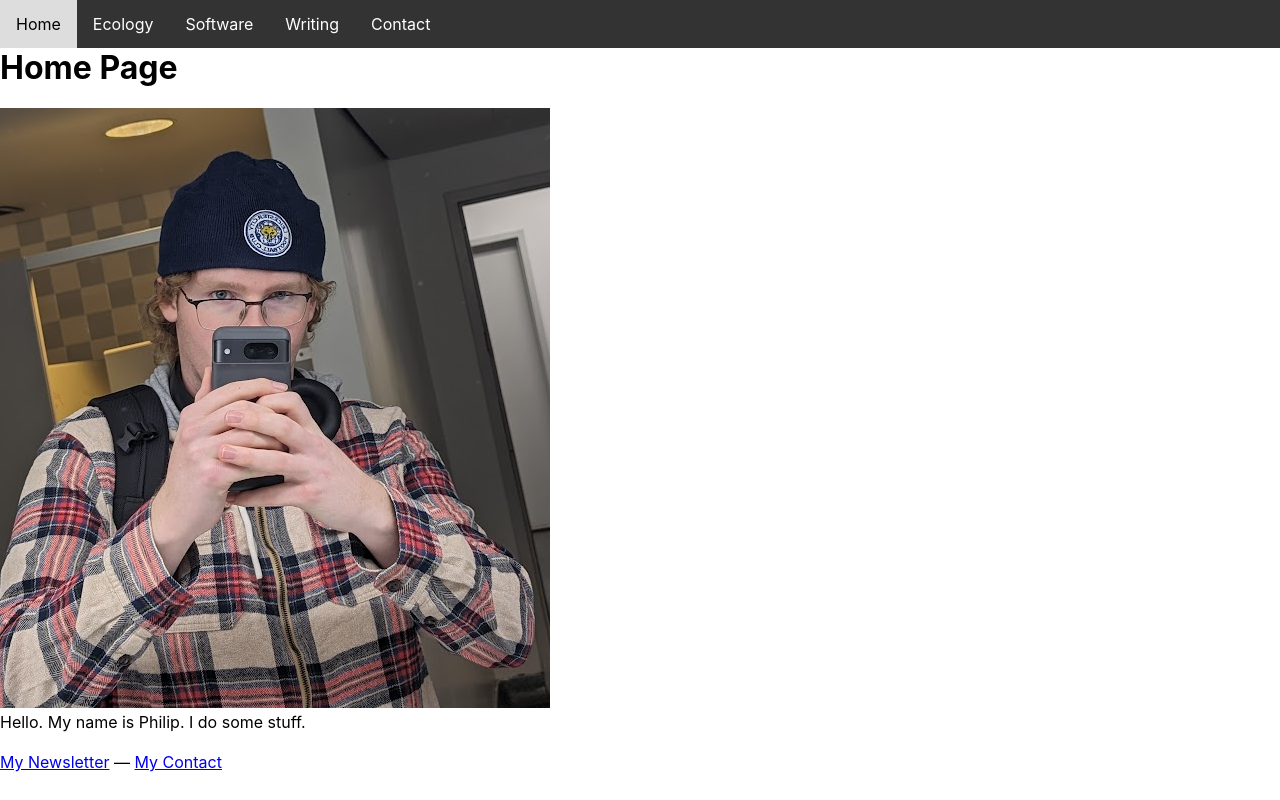
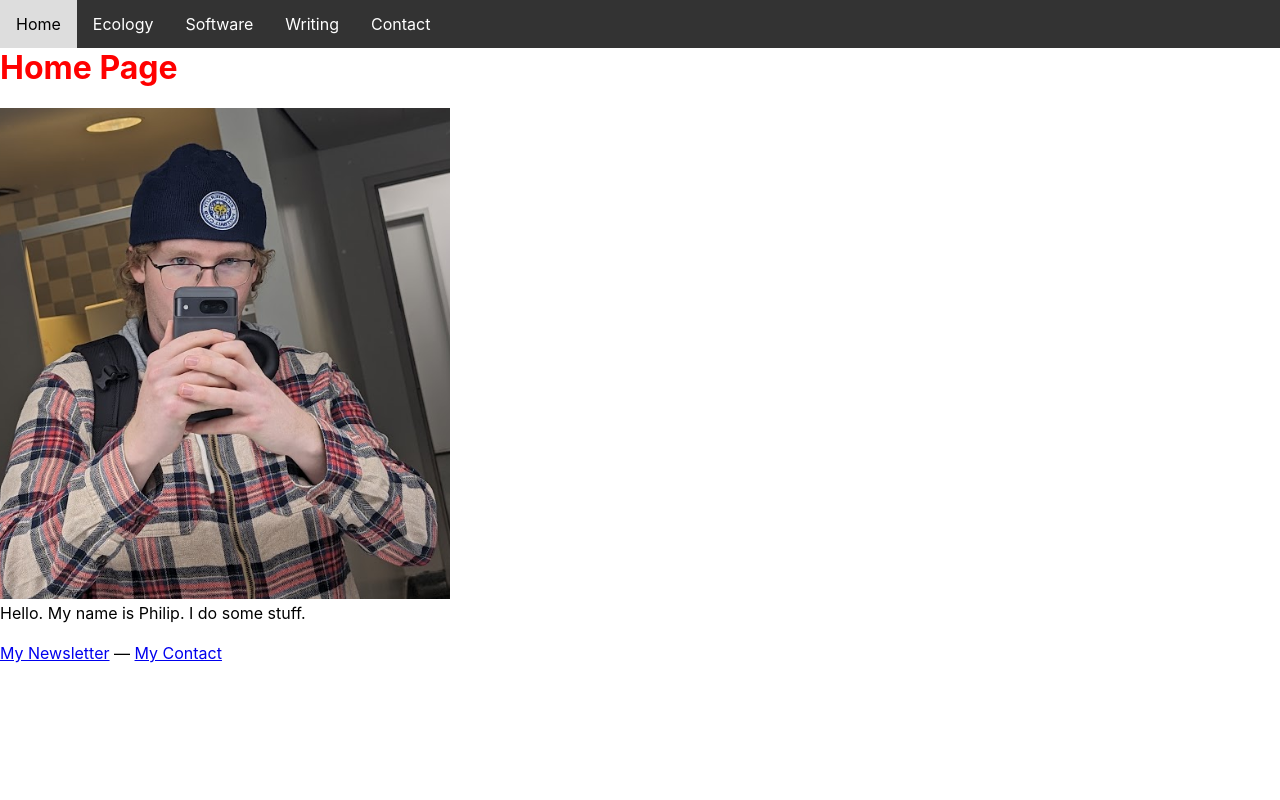
Before and after one commit to grantmacmillan/PhilHarkerWebsite, a React (Create React App) app: page / in a window 1280 px wide. Built offline with nearby package versions, Linux system fonts and the light colour scheme.

Commit message:
css changes

```diff
--- a/src/screens/HomeScreen.js
+++ b/src/screens/HomeScreen.js
@@ -1,11 +1,12 @@
 import PhilipsSelfie from "../assets/philip-selfie.png"
+import styles from "../styles/ScreenStyles.module.css"
 
 const HomeScreen = ({}) => {
 
     return(
         <div>
             <h1>Home Page</h1>
-            <img src={PhilipsSelfie}></img>
+            <img src={PhilipsSelfie} width="450"></img>
             <br></br>
 
             <div>Hello. My name is Philip. I do some stuff.</div>
@@ -13,6 +14,7 @@ const HomeScreen = ({}) => {
             <br></br>
 
             <a href="https://philidips.substack.com">My Newsletter</a> — <a href="/contact">My Contact</a>
+
         </div>
     );
 };
--- /dev/null
+++ b/src/styles/ScreenStyles.module.css
@@ -0,0 +1,4 @@
+h1 {
+    color: red
+
+}
```
Also changed, not shown: src/styles/ScreenStyles.css (deleted).
